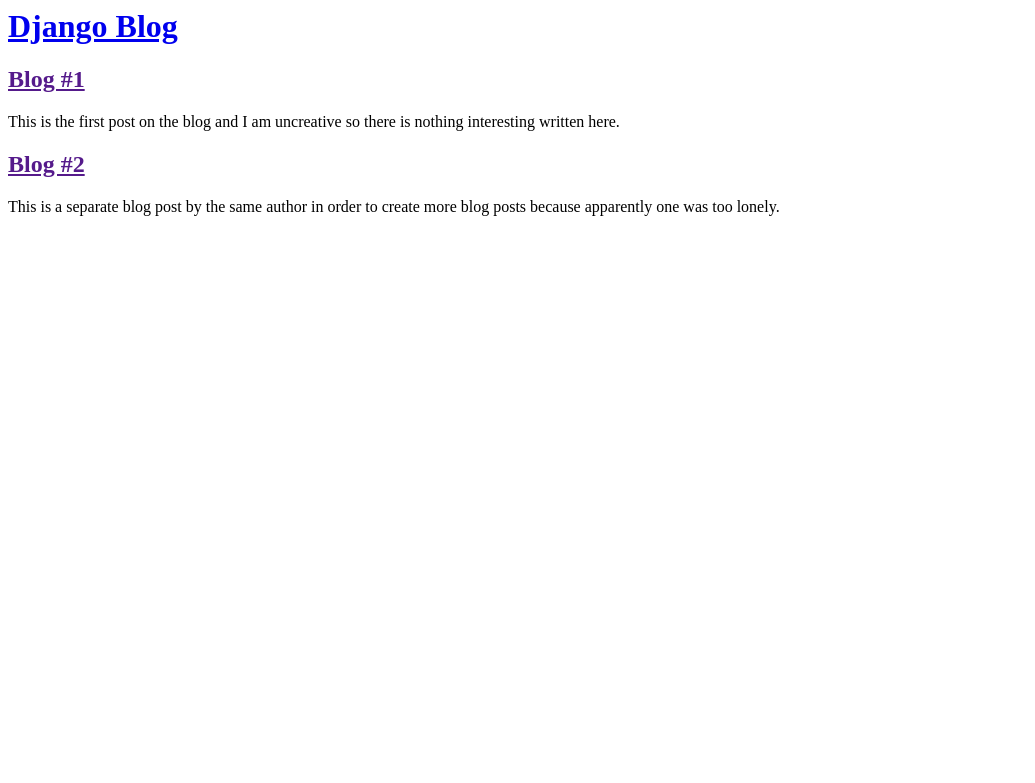
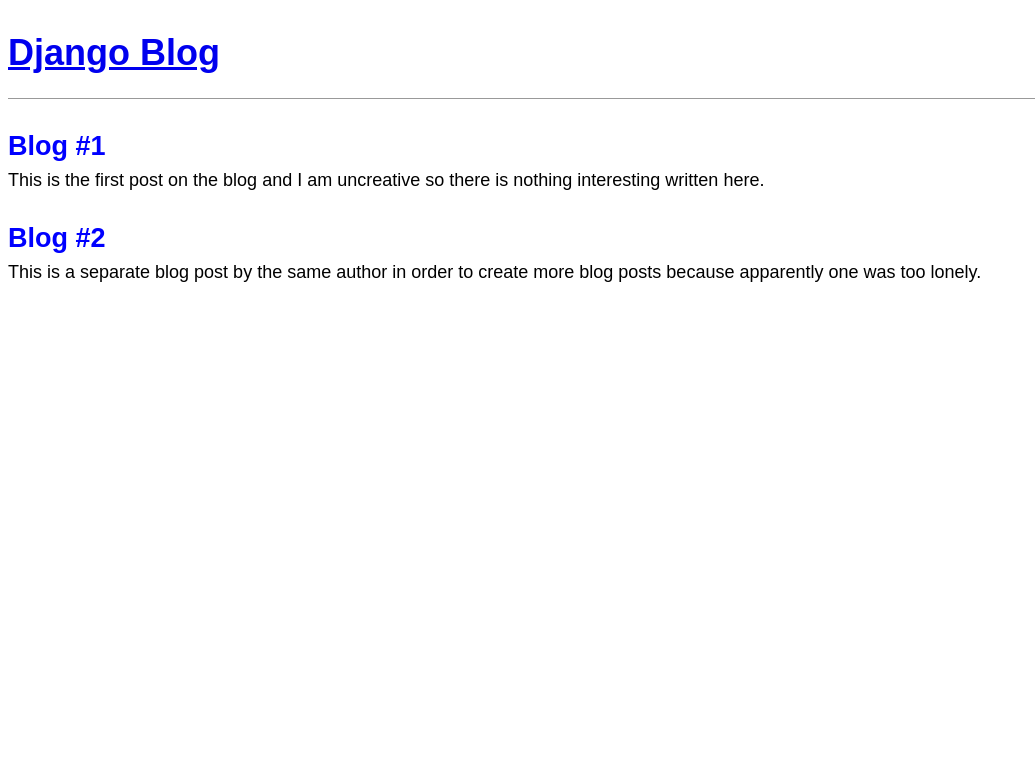
Before and after one commit to nathanlon1/blogApp, a Django app: page / in a window 1280 px wide. Shown: the top 783 px of the page, without its empty margins (0-1035 px from the left). Run offline with Django 3.2, Linux system fonts and the light colour scheme; data comes from the database, SQL or seed files in the repository.

Commit message:
Added CSS, began adding webpages for each individual blog post which does not yet work

```diff
--- a/blog/urls.py
+++ b/blog/urls.py
@@ -1,6 +1,7 @@
 from django.urls import path
-from .views import BlogListView
+from .views import BlogListView, BlogDetailView
 
 urlpatterns = [
+    path('post/<int:pk>/', BlogDetailView.as_view(), name = 'post_detail'),
     path('', BlogListView.as_view(), name = 'home'),
 ]
--- a/blog/views.py
+++ b/blog/views.py
@@ -1,7 +1,11 @@
 from django.shortcuts import render
-from django.views.generic import ListView
+from django.views.generic import ListView, DetailView
 from .models import Post
 
 class BlogListView(ListView):
     model = Post
     template_name = 'home.html'
+
+class BlogDetailView(DetailView):
+    model = Post
+    template_name = 'post_detail.html'
--- a/config/settings.py
+++ b/config/settings.py
@@ -119,3 +119,4 @@ USE_TZ = True
 # https://docs.djangoproject.com/en/3.1/howto/static-files/
 
 STATIC_URL = '/static/'
+STATICFILES_DIRS = [str(BASE_DIR.joinpath('static'))]
--- /dev/null
+++ b/static/css/base.css
@@ -0,0 +1,48 @@
+body {
+	font-family: 'Source Sans Pro', sans-serif;
+	font-size: 18px;
+}
+
+header {
+	border-bottom: 1px solid #999;
+	margin-bottom: 2rem;
+	display: flex;
+}
+
+header h1 a,
+header h1 a:visited {
+	color: red
+	text-decoration: none;
+}
+
+.nav-left {
+	margin-right: auto;
+}
+
+.nav-right {
+	display: flex;
+	padding-top: 2rem;
+}
+
+.post-entry {
+	margin-bottom: 2rem;
+}
+
+.post-entry h2 {
+	margin: 0.5rem 0;
+}
+
+.post-entry h2 a,
+.post-entry h2 a:visited {
+	color: blue;
+	text-decoration: none;
+}
+
+.post-entry p {
+	margin: 0;
+	font-weight: 400;
+}
+
+.post-entry h2 a:hover {
+	color: red;
+}
--- a/templates/base.html
+++ b/templates/base.html
@@ -1,6 +1,9 @@
+{% load static %}
 <html>
 	<head>
 		<title>Django Blog</title>
+		<link href="https://fonts.googleapis.com/css?family=Source+Sans+Pro:400" rel="styleshee\ t">
+		<link href="{% static 'css/base.css' %}" rel="stylesheet">
 	</head>
 	<body>
 		<header>
```
Also changed, not shown: templates/post_detail.html (added, +7 -0 lines).
